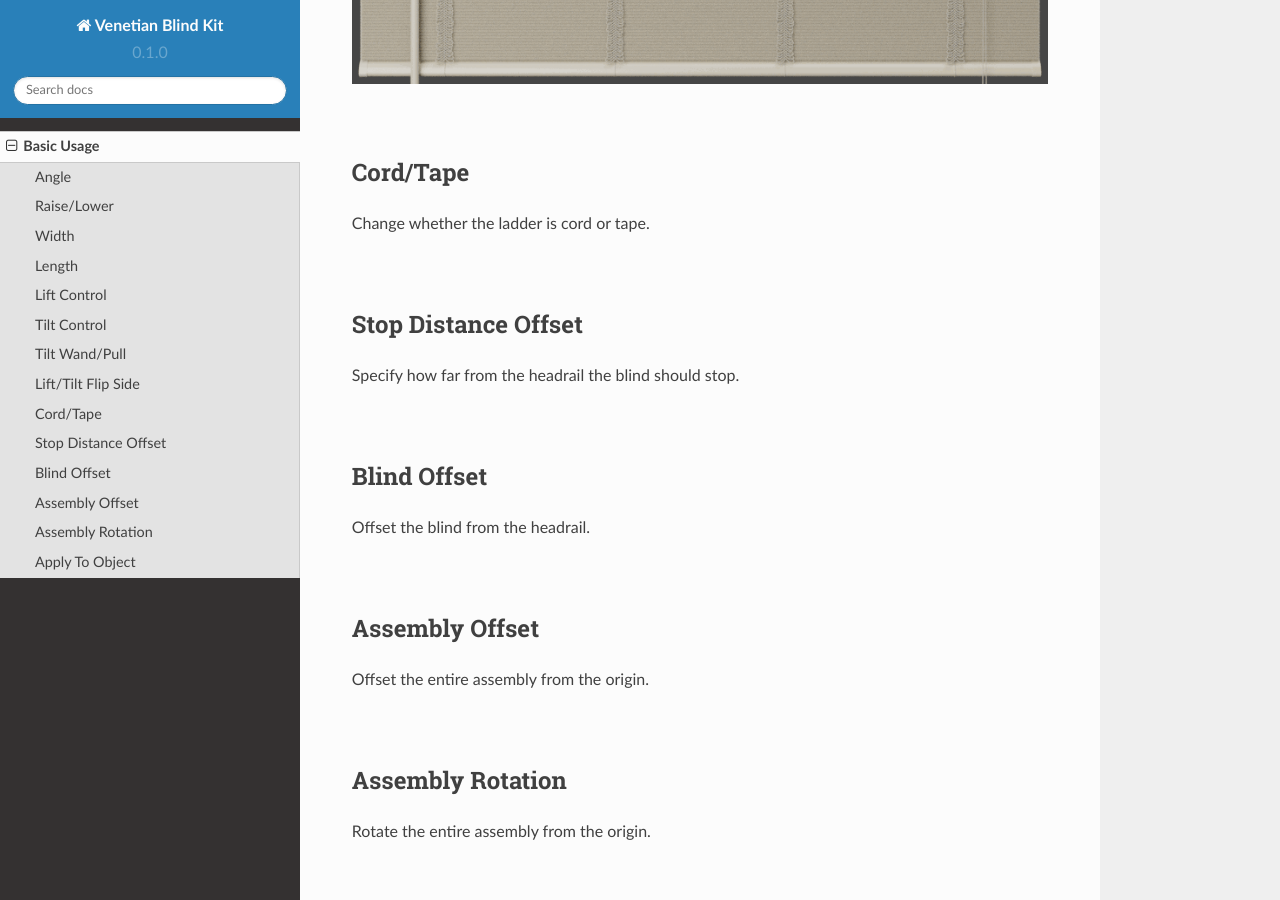
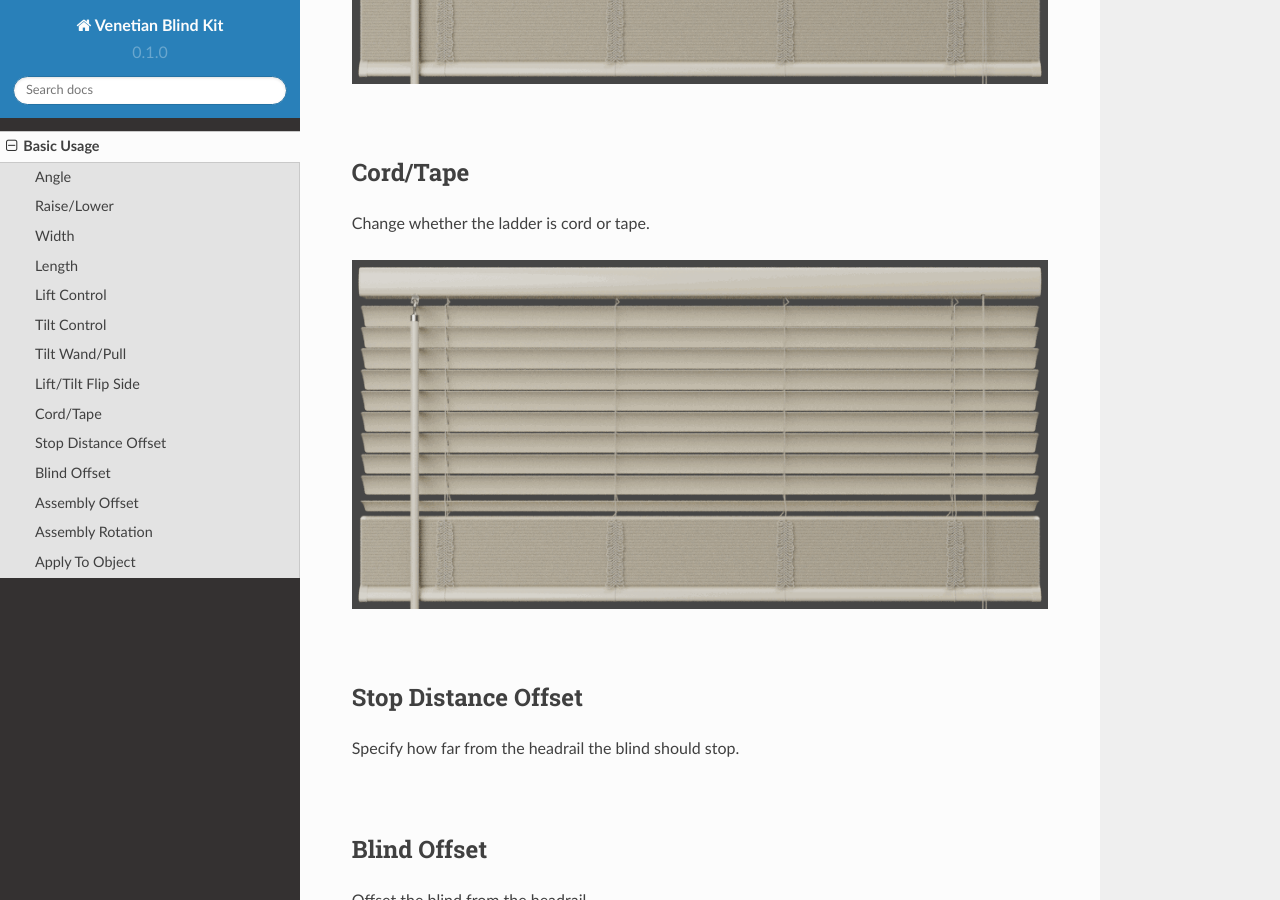
Before and after one commit to imperfectlink/VenetianBlindKit, a Sphinx documentation site: the page built from docs/source/usage.rst, in a window 1280 px wide and 900 px high, scrolled down 5353 px. Built offline with Sphinx 7.4.7 and the Read the Docs theme 2.0.0, drawn with Linux system fonts in a browser that asks for light colours.

Commit message:
Update usage.rst

```diff
--- a/docs/source/usage.rst
+++ b/docs/source/usage.rst
@@ -84,6 +84,8 @@ Cord/Tape
 
 Change whether the ladder is cord or tape.
 
+.. image:: img/VBK_CordTape.gif
+
 |
 
 Stop Distance Offset
```
